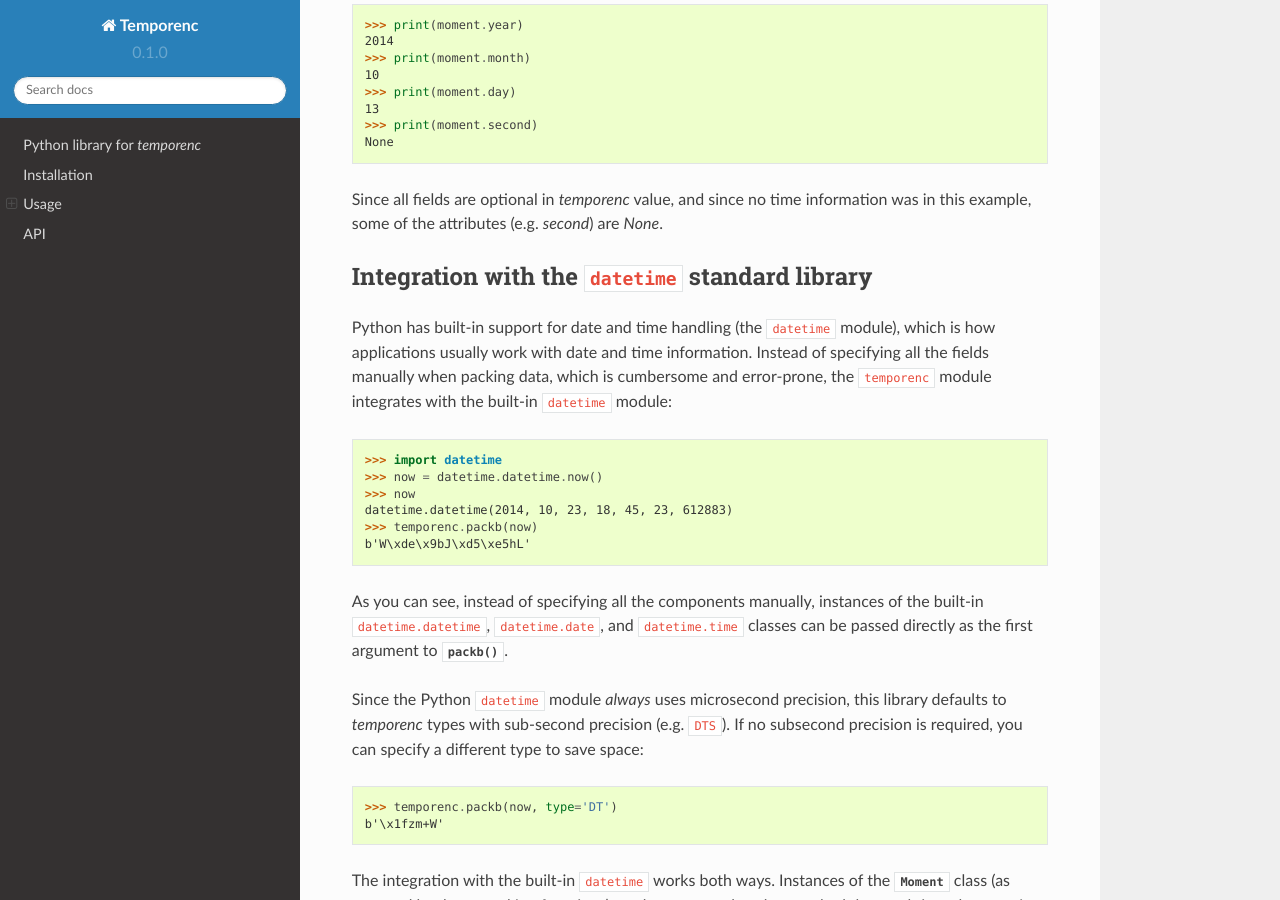
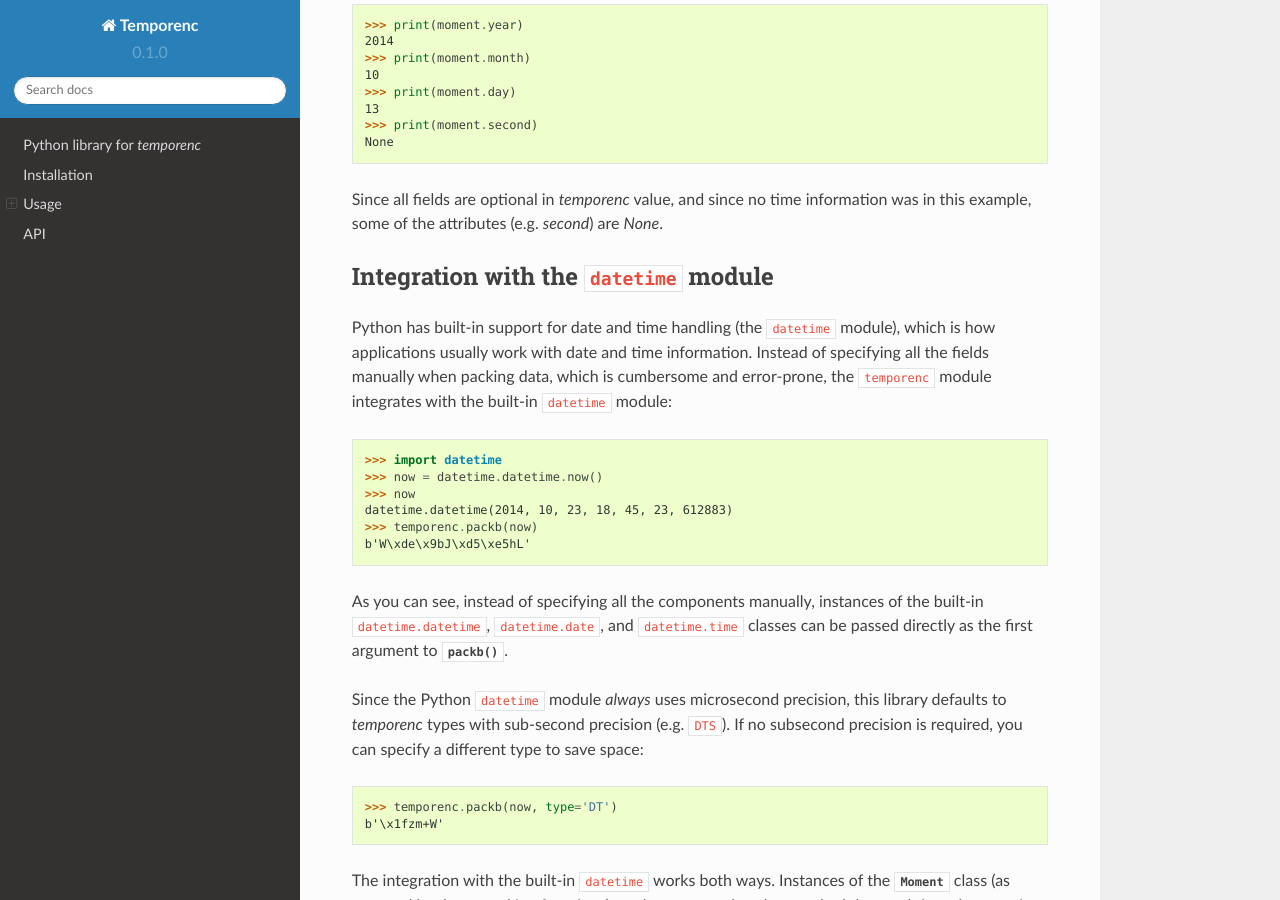
Before and after one commit to temporenc/temporenc-python, a Sphinx documentation site: the page built from doc/index.rst, in a window 1280 px wide and 900 px high, scrolled down 1308 px. Built offline with Sphinx 7.4.7 and the Read the Docs theme 2.0.0, drawn with Linux system fonts in a browser that asks for light colours.

Commit message:
Change heading for datetime integation in docs

```diff
--- a/doc/index.rst
+++ b/doc/index.rst
@@ -71,8 +71,8 @@ Since all fields are optional in *temporenc* value, and since no time
 information was in this example, some of the attributes (e.g. `second`) are
 `None`.
 
-Integration with the ``datetime`` standard library
---------------------------------------------------
+Integration with the ``datetime`` module
+----------------------------------------
 
 Python has built-in support for date and time handling (the ``datetime``
 module), which is how applications usually work with date and time information.
```
